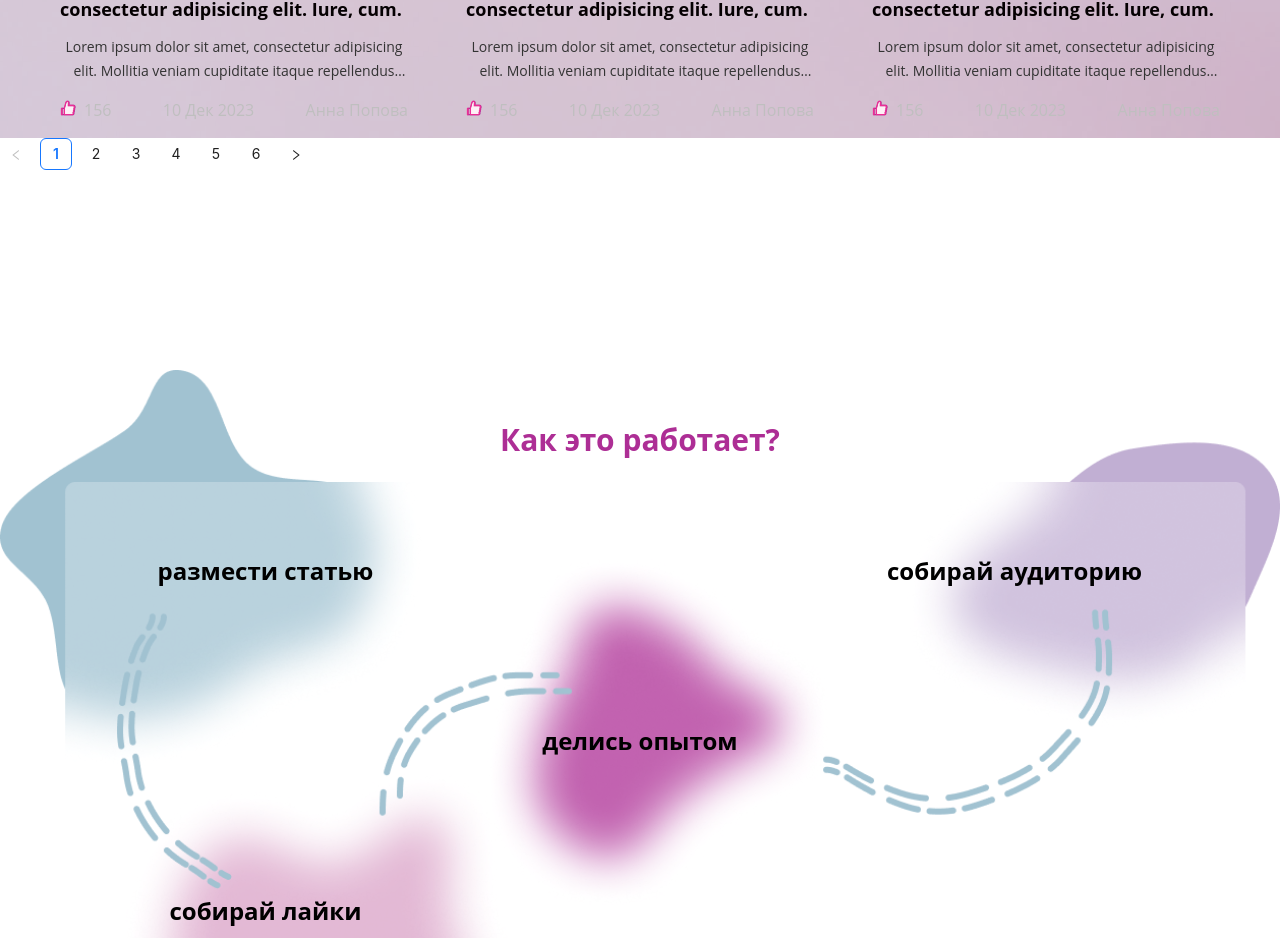
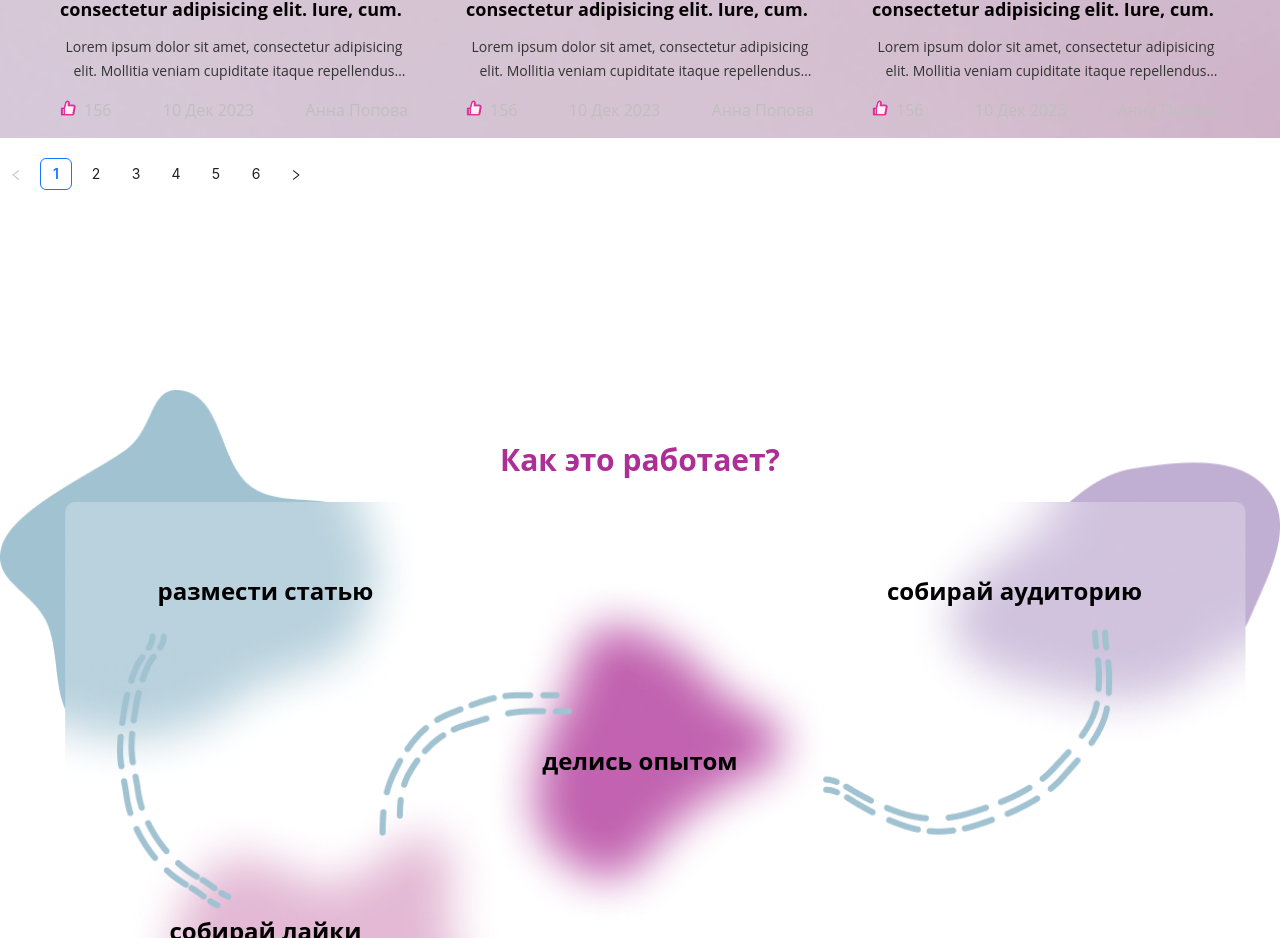
Before and after one commit to yanasaa/craft-app-demo, a React (Create React App) app in the folder frontend/craft-app/: page / in a window 1280 px wide. Shown: the part 6897-7835 px from the top of the page. Built offline with nearby package versions, Linux system fonts and the light colour scheme; the HTML template or start-up script is replaced by a standard one.

Commit message:
add pagination

```diff
--- a/frontend/craft-app/src/pages/home/ui/articles/Articles.jsx
+++ b/frontend/craft-app/src/pages/home/ui/articles/Articles.jsx
@@ -2,9 +2,6 @@ import { Pagination } from "antd";
 import { useState } from "react";
 import data from "../../../../components/fortemtests/data";
 import "./Articles.scss";
-import article1 from "../../../../images/articles/article1.png";
-import Image from "../../../../components/shared/ui/image/Image";
-import second from "../../../../components/shared/ui/article/ArticleCard";
 import ArticleCard from "../../../../components/shared/ui/article/ArticleCard";
 
 function Articles() {
--- a/frontend/craft-app/src/pages/home/ui/articles/Articles.scss
+++ b/frontend/craft-app/src/pages/home/ui/articles/Articles.scss
@@ -77,3 +77,8 @@
     right: -100px;
   }
 }
+
+.pagination {
+  margin: 20px auto;
+  text-align: center;
+}
```
